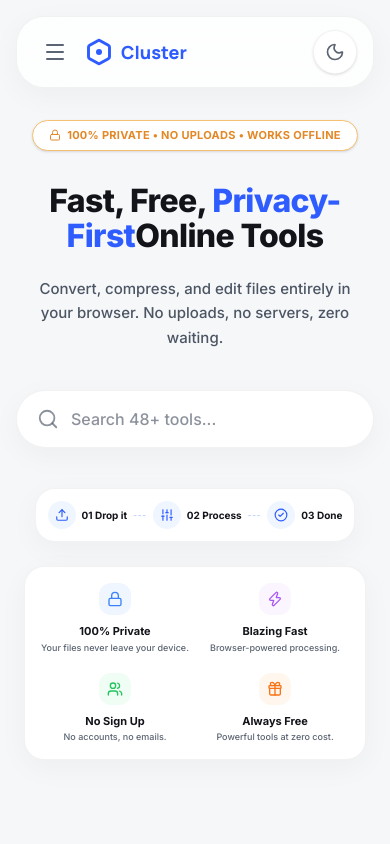
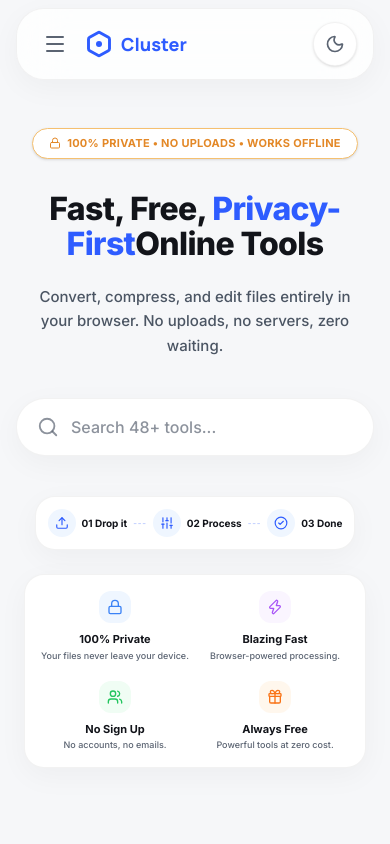
Before and after one commit to dualh-solutions/Cluster-Tools, a Next.js app: page / in a window 390 px wide. Shown: the top 844 px of the page. Built offline with nearby package versions, Linux system fonts and the light colour scheme.

Commit message:
style: remove unwanted space above main menu

```diff
--- a/components/layout/Header.tsx
+++ b/components/layout/Header.tsx
@@ -41,8 +41,8 @@ export function Header() {
 
   return (
     <>
-      <div className="sticky top-4 md:top-6 z-50 w-full px-4 md:px-6 pointer-events-none">
-        <header className="bg-surface/80 dark:bg-surface/90 backdrop-blur-xl border border-black/5 dark:border-outline-variant shadow-[0_8px_30px_rgb(0,0,0,0.04)] rounded-[28px] h-[72px] w-full max-w-[1440px] mx-auto flex justify-between items-center px-4 md:px-6 pointer-events-auto gap-2 md:gap-4">
+      <div className="sticky top-0 z-50 w-full px-4 md:px-6 pointer-events-none">
+        <header className="bg-surface/80 dark:bg-surface/90 backdrop-blur-xl border border-black/5 dark:border-outline-variant shadow-[0_8px_30px_rgb(0,0,0,0.04)] rounded-[28px] h-[72px] w-full max-w-[1440px] mx-auto flex justify-between items-center px-4 md:px-6 pointer-events-auto gap-2 md:gap-4 mt-2 md:mt-0">
           <div className="flex flex-1 items-center gap-2 md:gap-4 min-w-0">
             <button
               onClick={() => setMobileMenuOpen(true)}
```
